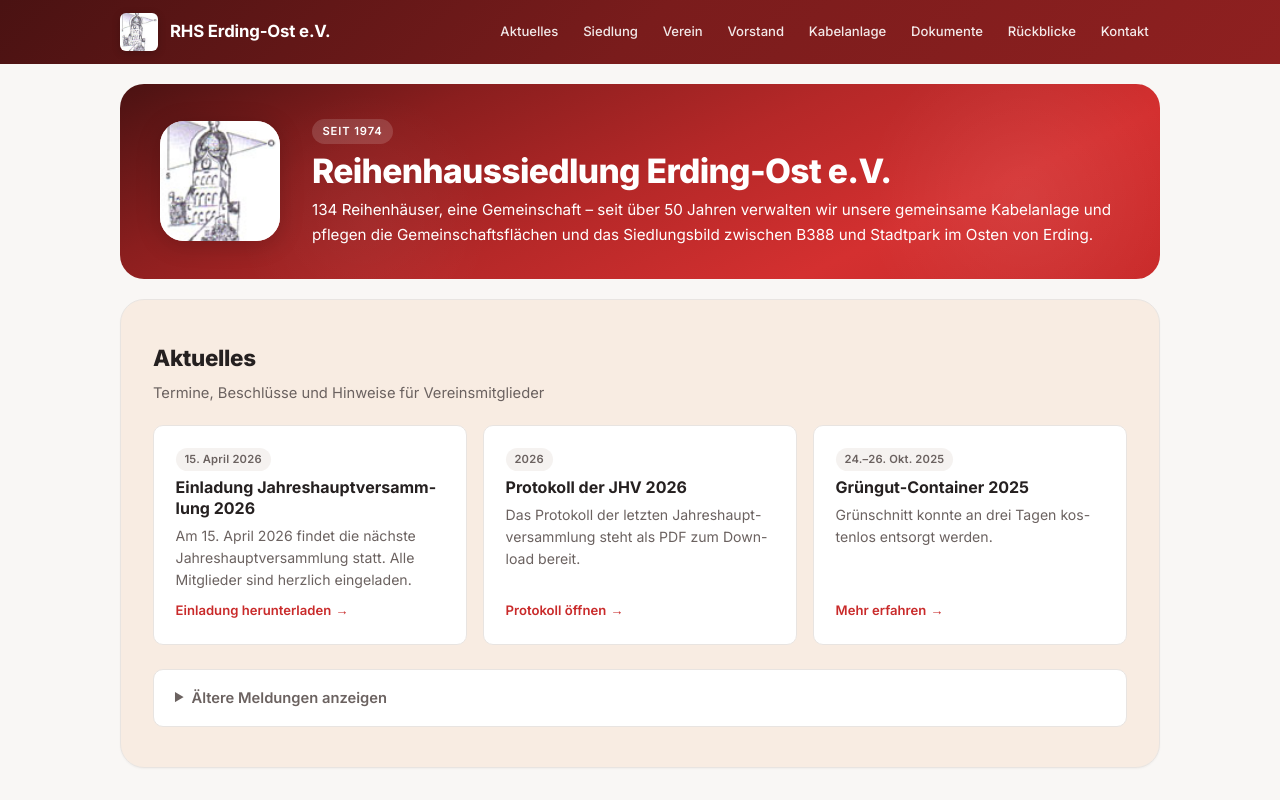
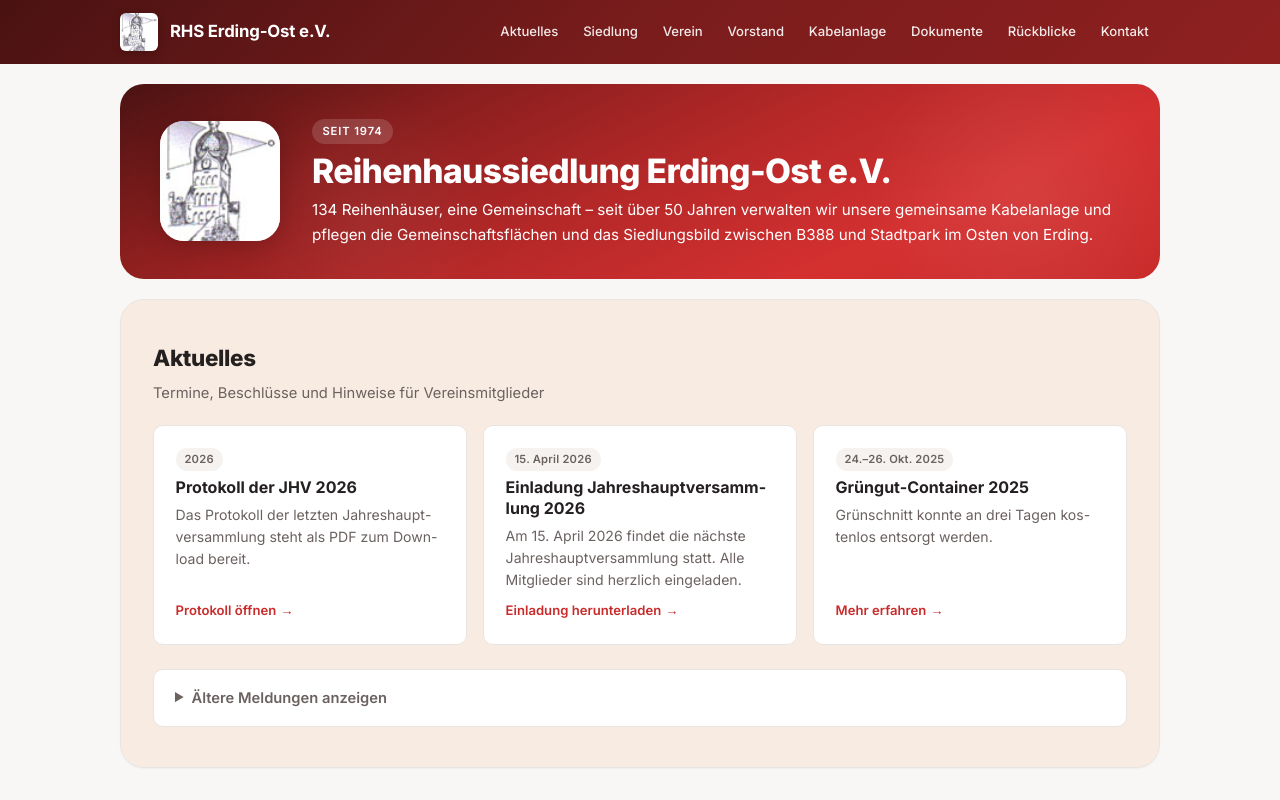
Before and after one commit to michi11235813-lgtm/erding-ost, a Next.js app: page / in a window 1280 px wide. Shown: the top 800 px of the page. Built offline with nearby package versions, Linux system fonts and the light colour scheme.

Commit message:
Reorder news: place JHV 2026 protocol before invitation

```diff
--- a/src/app/page.tsx
+++ b/src/app/page.tsx
@@ -10,19 +10,19 @@ import MobileNav from "./components/MobileNav";
 /* News: items younger than ~1 year appear in "Aktuelles", older ones in "Archiv" */
 const currentNews = [
   {
+    title: "Protokoll der JHV 2026",
+    date: "2026",
+    text: "Das Protokoll der letzten Jahreshauptversammlung steht als PDF zum Download bereit.",
+    href: "/dokumente/jhv-2026-protokoll.pdf",
+    cta: "Protokoll öffnen",
+    color: "badge"
+  },
+  {
     title: "Einladung Jahreshauptversammlung 2026",
     date: "15. April 2026",
     text: "Am 15. April 2026 findet die nächste Jahreshauptversammlung statt. Alle Mitglieder sind herzlich eingeladen.",
     href: "/dokumente/Einladung_JHV_2026.pdf",
     cta: "Einladung herunterladen",
-    color: "badge"
-  },
-  {
-    title: "Protokoll der JHV 2026",
-    date: "2026",
-    text: "Das Protokoll der letzten Jahreshauptversammlung steht als PDF zum Download bereit.",
-    href: "/dokumente/jhv-2026-protokoll.pdf",
-    cta: "Protokoll öffnen",
     color: "badge"
   },
   {
```
